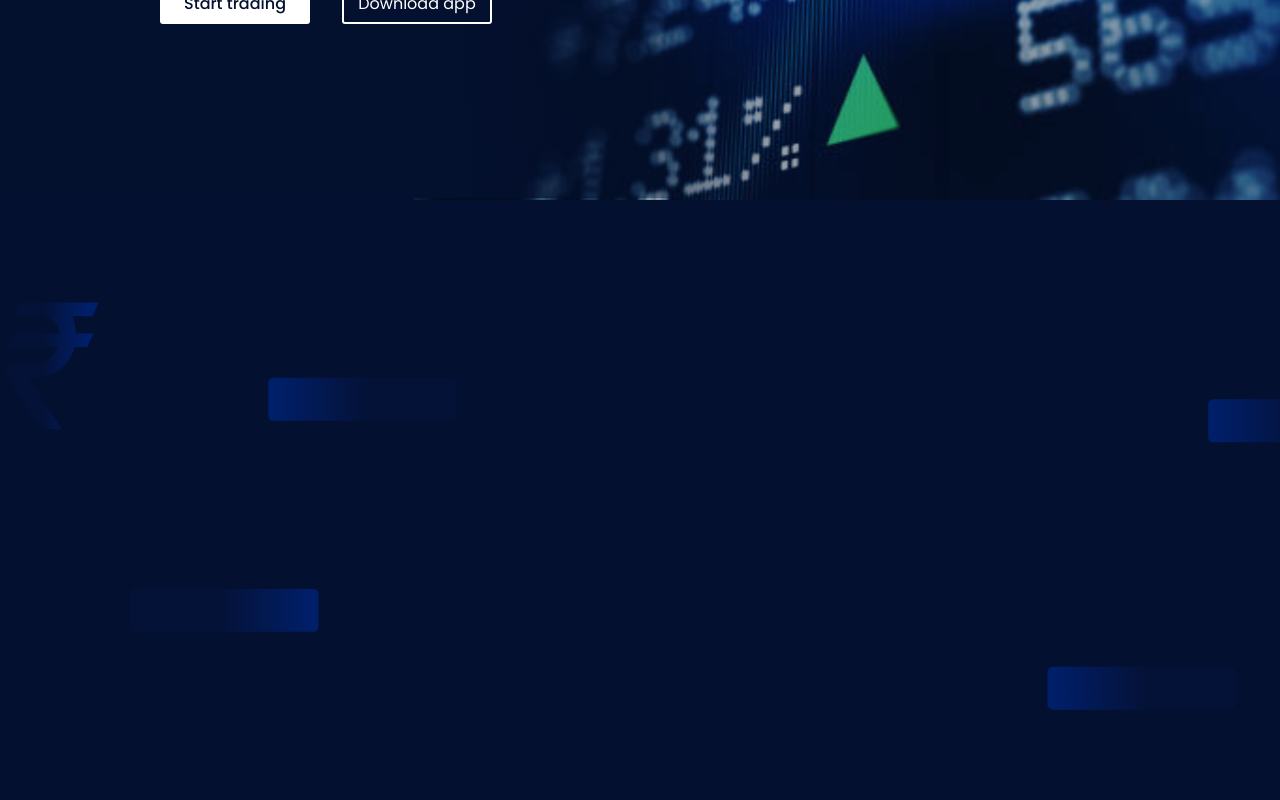
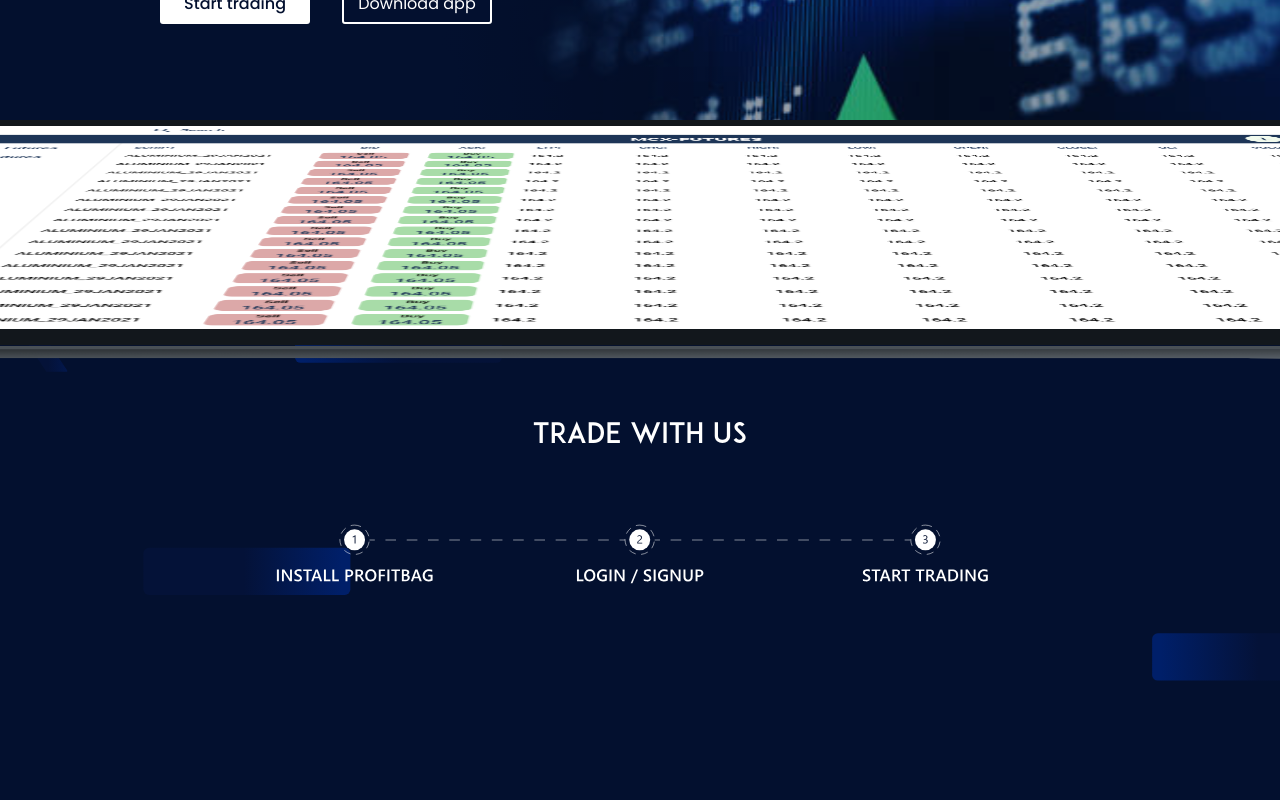
Before and after one commit to Arnavjain1703/ProfitBag, a React (Create React App) app in the folder frontend/: page / in a window 1280 px wide. Shown: the part 580-1380 px from the top of the page. Built offline with nearby package versions, Linux system fonts and the light colour scheme.

Commit message:
added tradewithus text, added svg

```diff
--- a/frontend/src/Components/TradeWithUs/TradeWithUs.js
+++ b/frontend/src/Components/TradeWithUs/TradeWithUs.js
@@ -1,6 +1,6 @@
 import React, { Component } from "react";
 import classes from './TradeWithUs.module.css';
-import laptop from '../../assets/images/Laptop.svg';
+import {ReactComponent as StepsIcon} from '../../assets/icons/steps.svg';
 
 class TradeWithUs extends Component {
   state=
@@ -32,7 +32,9 @@ class TradeWithUs extends Component {
 
         <div   className={classes.tradewithus}>
 
-        {/* <div  style={{backgroundColor: "green" ,animationDelay:`${this.state.value3}`+"s" }}className={classes.box}></div> */}
+        <div style={{animationDelay:`${this.state.value3}`+"s" }}className={classes.box}></div>
+        <div className={classes.heading}>Trade With Us</div>
+        <StepsIcon className={classes.icon}/>
         </div>
 
       );
--- a/frontend/src/Components/TradeWithUs/TradeWithUs.module.css
+++ b/frontend/src/Components/TradeWithUs/TradeWithUs.module.css
@@ -4,36 +4,64 @@
 }
 
 .tradewithus{
-    height: 100vh;
+  height: 110vh;
   background-color: #031030;
   background: url('../../assets/images/bg2.svg');
+  /* background: red; */
   background-size: cover;
   display: flex;
+  align-items: center;
+  justify-content: flex-start;
   flex-direction: column;
-    padding-bottom: 40px;
+  overflow: hidden;
+  margin-top: -10vh;
 }
+
+.heading{
+font-size: 28px;
+font-family: headingfont;
+color: #fff;
+/* background: red; */
+text-align: center;
+padding: auto;
+}
+
 .box{
-    width: 500px;
-    height: 500px;
-    margin: auto;
-    background-color: red;
+  width: 488px;
+  height: 295px;
+  background: url('../../assets/images/Laptop.svg');
+  background-size: cover;
+  background-position: center;
+  background-repeat: no-repeat;
   animation: type 1s linear;
   transform-origin: top;
   animation-play-state: paused;
   animation-fill-mode:forwards;
 }
 
+.icon{
+  width: 60%;
+  margin-top: 5vh;
+  /* transform: scale(0.6); */
+}
+
 @keyframes type{
     0%{
-   transform: scale(2) perspective(800px) rotateX(80deg) ;
+ transform: scale(3) perspective(800px) rotateX(80deg) ;
 
     }
 
-    20%{
-      transform: scale(0.8) perspective(600px) rotateX(60deg) ;
+  /* 20%{
+    transform: scale(1.5) perspective(600px) rotateX(60deg) ;
+  } */
+
+    80%{
+         transform: scale(0.6) perspective(800px) rotateX(0deg) ;
+         margin-top: 30vh;
     }
 
     100%{
-           transform: scale(0.5) perspective(800px) rotateX(0deg) ;
+         transform: scale(0.6) perspective(800px) rotateX(0deg) ;
+         margin-top: 30vh;
     }
 }
```
Also changed, not shown: frontend/src/assets/icons/steps.svg (added), 1 other file (tests, documents, lock files or other folders). Lines whose indentation alone changed are shown as unchanged.
